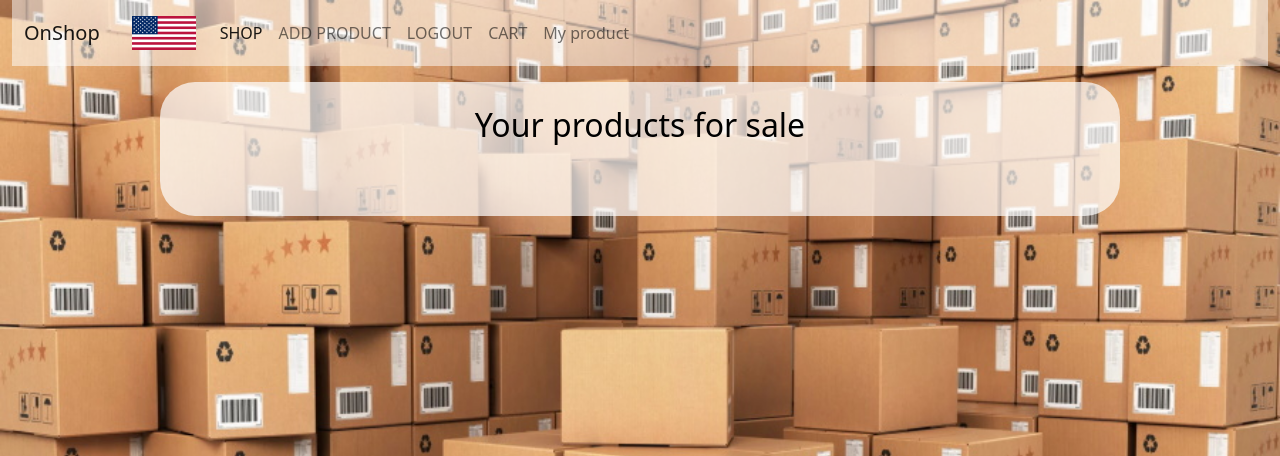
After one commit to UnD0T/TeamProject, a Flask app: page /for-sale in a window 1280 px wide. The commit adds this page. Shown: the top 456 px of the page. Run offline with Flask 3, Linux system fonts and the light colour scheme; the visitor is signed in with stand-in values (Sample User, id 1); data that the repository does not hold is empty.

Commit message:
edit and delete product

```diff
--- a/app/routes.py
+++ b/app/routes.py
@@ -163,3 +163,42 @@ def shopping_cart():
 @app.route('/info')
 def info():
     return render_template('info.html')
+
+#profile
+
+@app.route('/for-sale')
+def products_for_sale():
+    products = db.session.scalars(sa.select(Products).where(Products.seller == current_user))
+    return render_template('profile.html', products=products)
+
+
+@app.route('/products/<int:product_id>/delete')
+def product_delete(product_id):
+    product = db.session.scalar(sa.select(Products).where(Products.id == product_id))
+
+    if not product.seller == current_user:
+        return redirect(url_for('home'))
+
+    db.session.delete(product)
+    db.session.commit()
+    flash(message='You successfully delete this product', category='success')
+    return redirect(url_for('home'))
+
+@app.route('/products/<int:product_id>/edit', methods=['GET', 'POST'])
+def product_edit(product_id):
+    product = db.session.scalar(sa.select(Products).where(Products.id == product_id))
+
+    if not product.seller == current_user:
+        return redirect(url_for('home'))
+
+    form = ShopForm(obj=product)
+    if form.validate_on_submit():
+        product.title = form.title.data
+        product.description = form.description.data
+        product.price = form.price.data
+        product.set_photo_path(form.photo.data)
+
+        db.session.commit()
+        flash(message='You successfully edit this product', category='success')
+        return redirect(url_for('products_for_sale'))
+    return render_template('post_product.html', form=form)
--- a/app/static/style/style.css
+++ b/app/static/style/style.css
@@ -78,6 +78,9 @@ a {
     border-radius: 50%;
 }
 
+.buttons {
+    display: flex;
+}
 
 .my-button {
     border-color: #000;
@@ -92,8 +95,26 @@ a {
 
 .my-button:hover {
     background-color: #9d9595;
-    color: #2b2929;;
+    color: #2b2929;
 }
+
+.my-button-setting {
+    border-color: #000;
+    border-radius: 12px;
+    padding: 8px 8px;
+    width: 88px;
+    margin: 8px auto;
+    background-color: #d2cdcd;
+    font-size: 14px;
+    font-weight: 500;
+    transition: all 0.8s ease;
+}
+
+.my-button-setting:hover {
+    background-color: #9d9595;
+    color: #2b2929;
+}
+
 
 .pagination-container {
     display: flex;
--- a/app/templates/base.html
+++ b/app/templates/base.html
@@ -47,6 +47,9 @@
                     <li class="nav-item">
                         <a class="nav-link" href="{{ url_for('shopping_cart') }}">CART</a>
                     </li>
+                    <li class="nav-item">
+                        <a class="nav-link" href="{{ url_for('products_for_sale') }}">My product</a>
+                    </li>
                     {% else %}
                     <li class="nav-item">
                         <a class="nav-link" href="{{ url_for('login') }}">LOGIN</a>
--- /dev/null
+++ b/app/templates/profile.html
@@ -0,0 +1,47 @@
+{% extends 'base.html' %}
+
+{% block style %}
+<link rel="stylesheet" href="{{ url_for('static', filename='style/style.css') }}">
+{% endblock %}
+
+{% block content %}
+
+<div class="container w-75 mt-3" style="background-color: rgba(255, 255, 255, 0.7); border-radius:35px; color: black;" >
+
+    <h2 class="text-center mb-5">Your products for sale</h2>
+
+    <div class="row row-cols-2 d-flex justify-content-between">
+
+        {% for product in products %}
+
+        <div class="card col mb-3 my-shadow" style="width: 18rem;">
+            <a href="{{ url_for('product_detail', product_id=product.id) }}">
+            <img src="{{ product.photo }}" class="card-img-top" alt="...">
+            <div class="card-body">
+                <h5 class="card-title">{{ product.title }}</h5>
+                <p class="card-text">{{ product.description }}</p>
+                <p class="card-text"><small class="text-body-secondary">{{ product.price}} грн</small></p>
+                </a>
+                <div class="buttons">
+                    <button class="my-button-setting"> <a href="{{ url_for('product_delete', product_id=product.id) }}" class="my-button-setting">DELETE</a></button>
+                    <button class="my-button-setting"> <a href="{{ url_for('product_edit', product_id=product.id) }}" class="my-button-setting">EDIT</a></button>
+                </div>
+            </div>
+        </div>
+
+
+    {% endfor %}
+    </div>
+</div>
+
+
+{% for category, message in get_flashed_messages(True)  %}
+<div class="flash-container">
+  <div class="my-flash alert alert-{{category}} alert-dismissible fade show " role="alert">
+    {{ message }}
+    <button type="button" class="btn-close" data-bs-dismiss="alert" aria-label="Close"></button>
+  </div>
+</div>
+{% endfor %}
+
+{% endblock %}
```
Also changed, not shown: teamproject.db.
